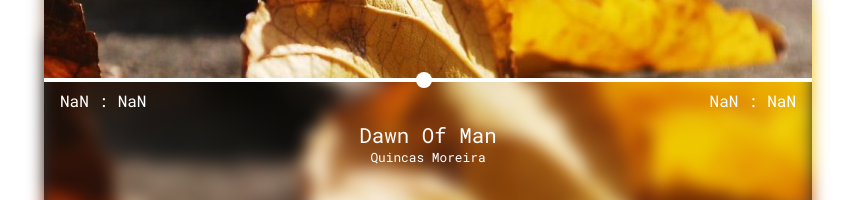
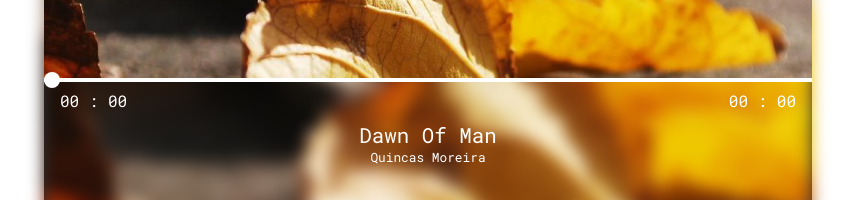
Before and after one commit to wowsushi/mp3-player-by-react, a React (Create React App) app: page / in a window 1280 px wide. Both pictures are taken after a click on the button 1003 px from the left and 48 px from the top of the page. Shown: the part 448-648 px from the top of the page, without its empty margins (212-1067 px from the left). Built offline with nearby package versions, Linux system fonts and the light colour scheme.

Commit message:
Complete function of playback bar

```diff
--- a/src/App.js
+++ b/src/App.js
@@ -169,7 +169,9 @@ class PlayBackPage extends React.Component {
       playMusic,
       isPlaying,
       currentTime,
-      duration } = this.props
+      duration,
+      handleOnChange,
+      handleMouseUp } = this.props
     const favClass = (currentTrack.isFav)? 'fas fav fa-heart' : 'far fa-heart'
 
     return (
@@ -178,10 +180,10 @@ class PlayBackPage extends React.Component {
         <div class="main_panel play_back">
           <img src={currentTrack.img}/>
         </div>
-        <div class="control_panel">
-          <div class="range_bar_wrapper">
+        <div class="control_panel" >
+          <div class="range_bar_wrapper" >
             <span class="start_time">{Math.floor(currentTime / 60).toString().padStart(2, '0')} : {(currentTime % 60).toString().padStart(2, '0') }</span>
-            <input type="range" min="1" max="100" step="1"/>
+            <input type="range" min="0" max={duration} step="1" value={currentTime} onChange={handleOnChange} onMouseUp={handleMouseUp} onPointerUp={handleMouseUp}/>
             <span class="start_time">{Math.floor(duration / 60).toString().padStart(2, '0')} : {(duration % 60).toString().padStart(2, '0') }</span>
           </div>
           <div class="track_wrapper">
@@ -241,26 +243,19 @@ class App extends React.Component {
       isPlaying: false,
       isLoop: false,
       isRandom: false,
-      adOpened: false
+      adOpened: false,
+      currentTime: 0,
+      duration: 0
     }
     this.audio = new Audio(`./tracks/${this.state.currentTrack.title}.mp3`)
   }
 
   componentDidMount() {
     //this.audio.pause()
-    this.audio.addEventListener("timeupdate", e => {
-      this.setState({
-        currentTime: Math.floor(e.target.currentTime),
-        duration: Math.floor(e.target.duration)
-      });
-    });
+   this.getDuration()
   }
 
   playMusic = currentTrack => e => {
-    console.log('start play')
-    console.log(e.target)
-    //const target = new Audio(`./tracks/${currentTrack.title}.mp3`)
-    console.log(this)
     const playPromise = this.audio.play();
 
     if (playPromise !== undefined) {
@@ -283,19 +278,6 @@ class App extends React.Component {
 
   }
 
-  // pauseMusic = (currentTrack)  => {
-  //   //const target = new Audio(`./tracks/${currentTrack.title}.mp3`)
-  //   const playPromise = this.audio.play();
-
-  //   if (playPromise !== undefined) {
-  //     playPromise.then(_ => {
-  //       this.audio.pause();
-  //     })
-  //     .catch(error => {
-
-  //     });
-  //   }
-  // }
 
   playForward = currentTrackId => e => {
     const { tracks, isRandom } = this.state
@@ -377,6 +359,7 @@ class App extends React.Component {
      const selectedTrack = tracks[trackId - 1]
      this.audio.pause()
      this.audio = new Audio(`./tracks/${selectedTrack.title}.mp3`)
+     this.getDuration()
 
      this.setState({currentTrack: selectedTrack, isPlaying: false });
      bg.style.backgroundImage = `url(${selectedTrack.img})`
@@ -394,6 +377,17 @@ class App extends React.Component {
 
     e.target.classList.toggle('no_randoming')
     this.setState({ isRandom: !isRandom })
+  }
+
+  handleOnChange = e => {
+    this.audio.pause()
+    this.audio.currentTime = e.target.value
+    this.setState({currentTime: e.target.value, isPlaying: false})
+  }
+
+  handleMouseUp = e => {
+    this.audio.play()
+    this.setState({isPlaying: true})
   }
 
   showAD = e => {
@@ -467,6 +461,8 @@ class App extends React.Component {
         isPlaying={isPlaying}
         currentTime={currentTime}
         duration={duration}
+        handleOnChange={this.handleOnChange}
+        handleMouseUp={this.handleMouseUp}
       />
 
     return (
```
